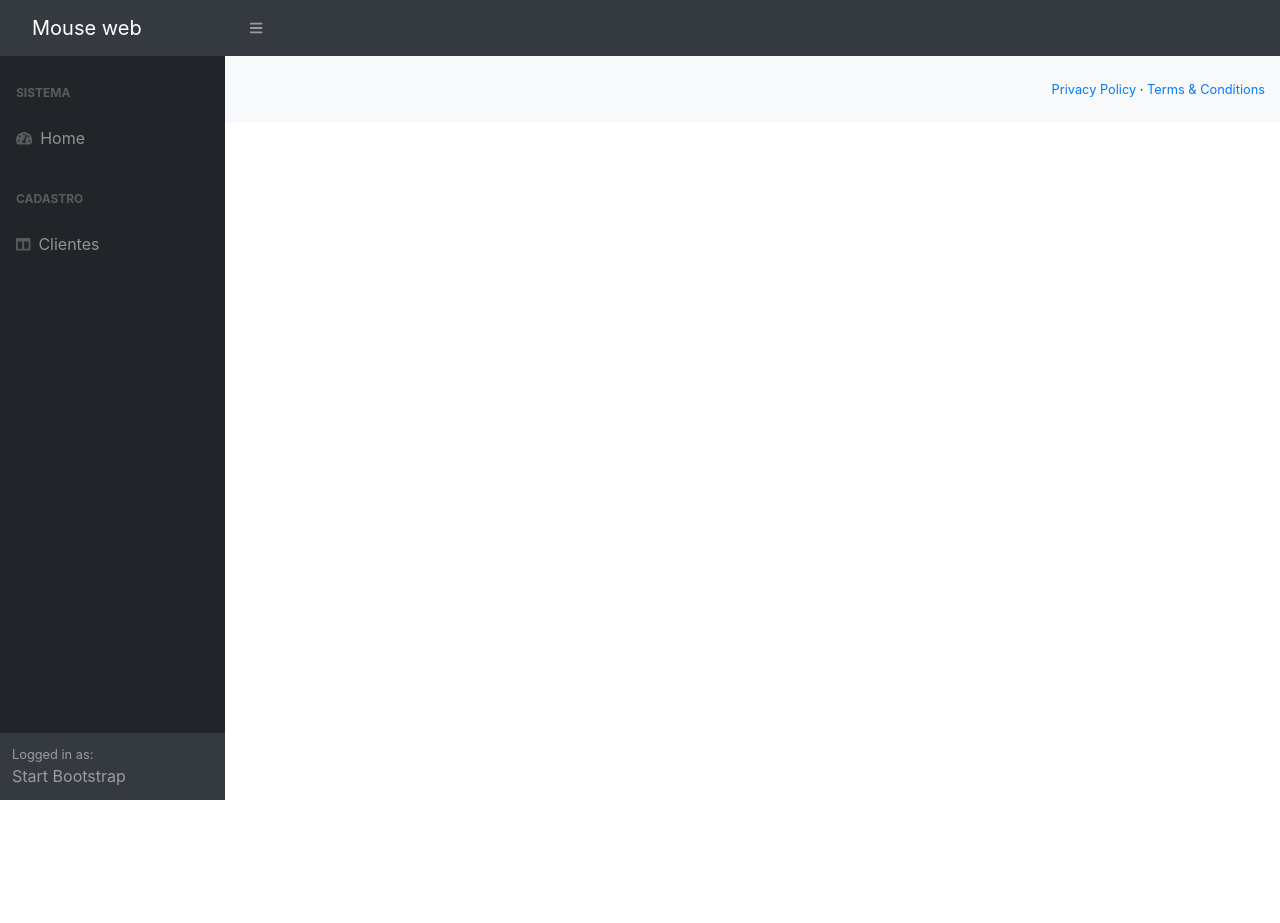
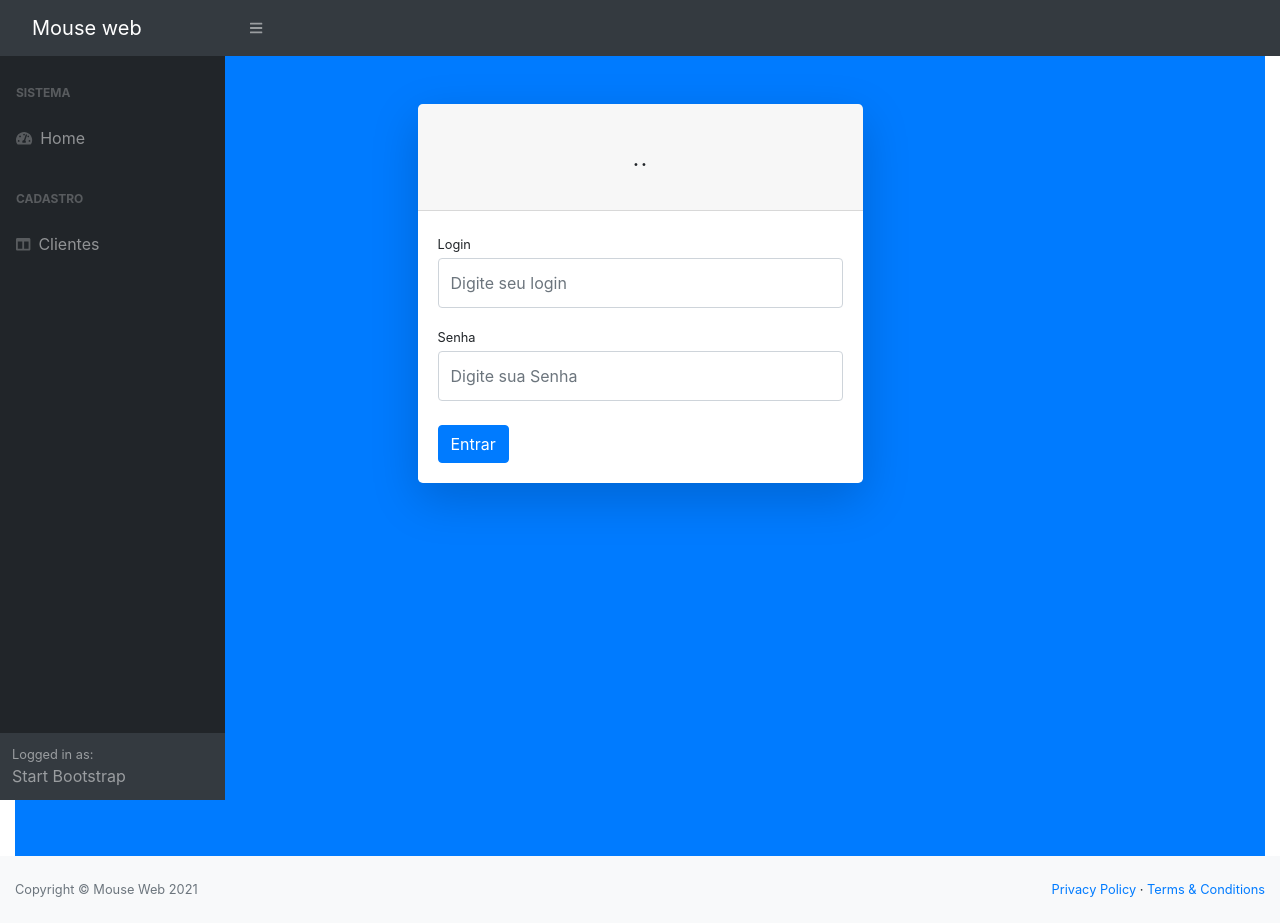
Before and after one commit to MouseWeb/clientes-front, an Angular app: page /login in a window 1280 px wide. Before the commit this address led to /. Before the commit the page ends 800 px from the top, so only its background shows below. Built offline with nearby package versions, Linux system fonts and the light colour scheme.

Commit message:
criado formulário de login

```diff
--- a/src/app/app-routing.module.ts
+++ b/src/app/app-routing.module.ts
@@ -1,8 +1,10 @@
 import { NgModule } from '@angular/core';
 import { Routes, RouterModule } from '@angular/router';
 import { HomeComponent } from './home/home.component'
+import { LoginComponent } from './login/login.component';
 
 const routes: Routes = [
+  { path: 'login', component: LoginComponent },
   { path : 'home', component: HomeComponent},
 ];
 
--- a/src/app/app.module.ts
+++ b/src/app/app.module.ts
@@ -9,14 +9,18 @@
 import { HomeComponent } from './home/home.component'
 import { ClientesModule } from './clientes/clientes.module';
 import { ClientesService } from './providers/clientes.service';
+import { LoginComponent } from './login/login.component';
+import { FormsModule } from '@angular/forms';
 
 @NgModule({
   declarations: [
     AppComponent,
-    HomeComponent
+    HomeComponent,
+    LoginComponent
   ],
   imports: [
     BrowserModule,
+    FormsModule,
     HttpClientModule,
     AppRoutingModule,
     TemplateModule,
--- /dev/null
+++ b/src/app/login/login.component.html
@@ -0,0 +1,58 @@
+<div class="bg-primary" >
+    <div id="layoutAuthentication">
+        <div id="layoutAuthentication_content">
+            <main>
+                <div class="container">
+                    <div class="row justify-content-center">
+                        <div class="col-lg-5">
+                            <div class="card shadow-lg border-0 rounded-lg mt-5">
+                                <div class="card-header">
+                                    <h3 class="text-center font-weight-light my-4">
+                                        ..
+                                    </h3>
+                                </div>
+                                <div class="card-body">
+                                    <div class="alert alert-success" *ngIf="mensagemSucesso">
+                                        {{ mensagemSucesso }}
+                                    </div>
+
+                                    <div class="alert alert-danger" *ngFor="let erro of errors">
+                                    {{ erro }}
+                                    </div>
+
+                                    <form #loginForm="ngForm" (submit)="onSubmit();">
+                                        <div class="form-group">
+                                            <label class="small mb-1">Login</label>
+                                            <input type="text" name="username"
+                                                [(ngModel)]="username" autocomplete="off"
+                                                class="form-control py-4"
+                                                placeholder="Digite seu login" />
+                                        </div>
+
+                                        <div class="form-group">
+                                            <label class="small mb-1">Senha</label>
+                                            <input type="password" name="password"
+                                                [(ngModel)]="password"
+                                                class="form-control py-4"
+                                                placeholder="Digite sua Senha" />
+                                        </div>
+
+                                        <div class="form-group align-items-center justify-content-between mt-4 mb-0">
+                                            <button type="submit" class="btn btn-primary">
+                                                Entrar
+                                            </button>
+
+
+                                        </div>
+                                    </form>
+                                </div>
+
+
+                            </div>
+                        </div>
+                    </div>
+                </div>
+            </main>
+        </div>
+    </div>
+</div>
--- /dev/null
+++ b/src/app/login/login.component.ts
@@ -0,0 +1,21 @@
+import { Component } from '@angular/core';
+
+@Component({
+  selector: 'app-login',
+  templateUrl: './login.component.html',
+  styleUrls: ['./login.component.css']
+})
+export class LoginComponent {
+
+  username: string;
+  password: string;
+  mensagemSucesso: string;
+  errors: String[];
+
+  constructor() { }
+
+  onSubmit(){
+
+  }
+
+}
```
Also changed, not shown: src/app/login/login.component.css (added), 1 other file (tests, documents, lock files or other folders).
